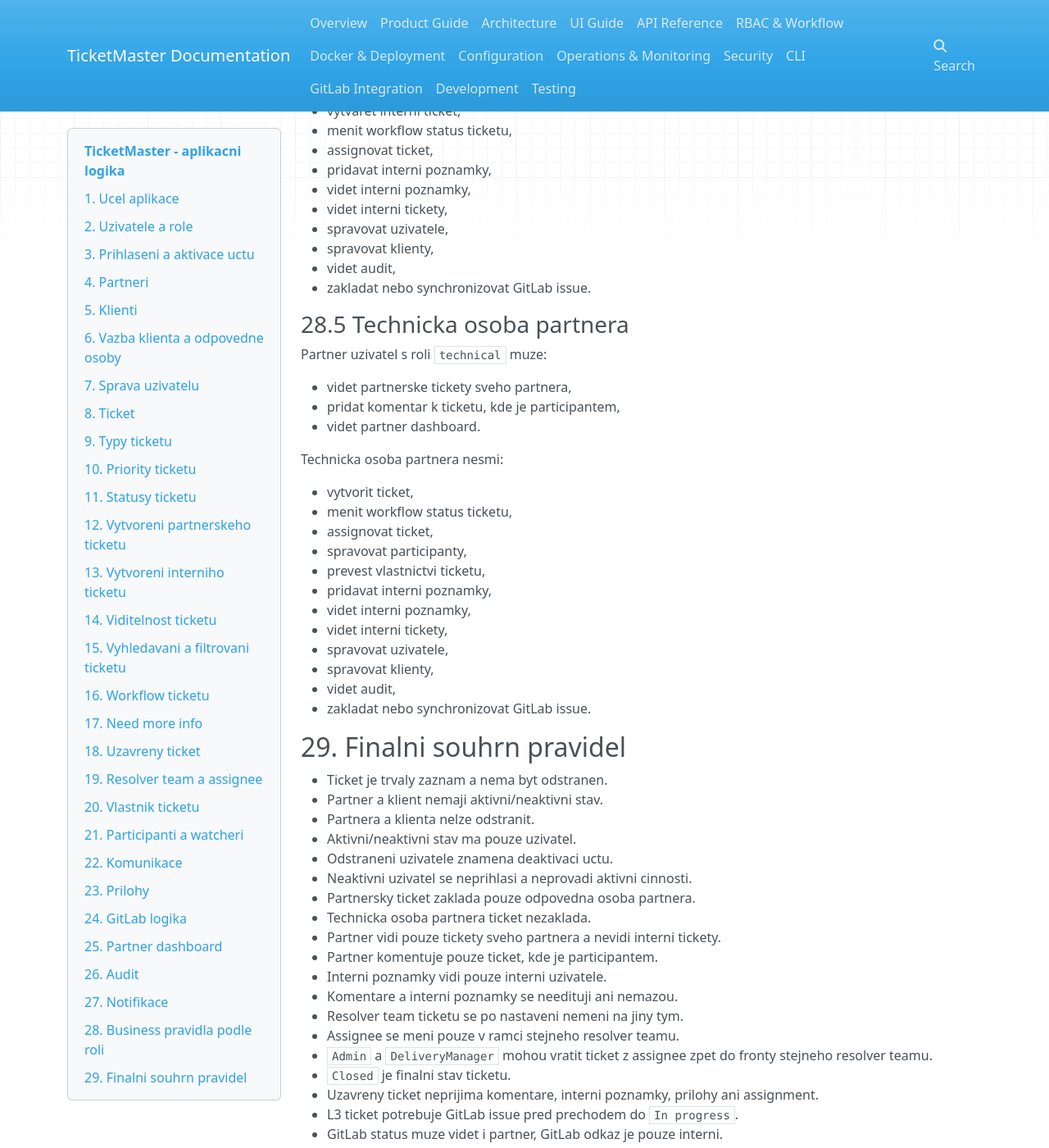
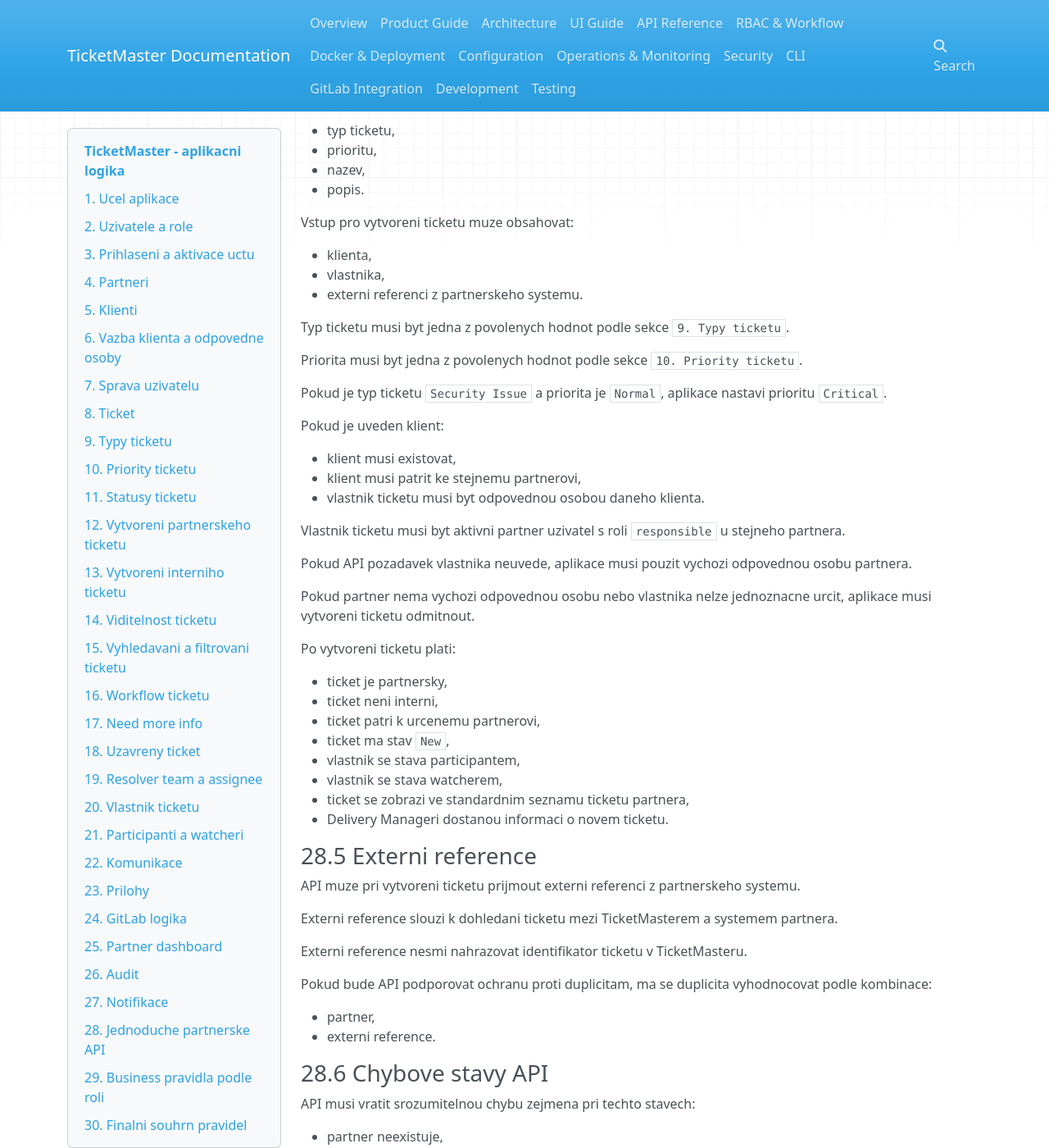
Before and after one commit to cermofi/ticketmaster, an MkDocs documentation site: the page built from docs/ticketmaster_aplikacni_logika.md, in a window 1280 px wide and 1400 px high, scrolled down 18823 px. Shown: the whole window at 82% size. Built offline with MkDocs 1.6.1, drawn with Linux system fonts in a browser that asks for light colours; nearby versions of some CDN libraries; some of the changed text lies outside the part shown.

Commit message:
Document initial partner API rules

```diff
--- a/docs/ticketmaster_aplikacni_logika.md
+++ b/docs/ticketmaster_aplikacni_logika.md
@@ -786,9 +786,170 @@
 
 Neuspesne notifikace lze znovu zpracovat uzivatelem s roli `Admin` nebo `DeliveryManager`.
 
-## 28. Business pravidla podle roli
+## 28. Jednoduche partnerske API
 
-### 28.1 Admin
+Aplikace ma poskytovat jednoduche API pro zakladni integraci partneru.
+
+Prvni verze API ma podporovat pouze:
+
+- vylistovani ticketu konkretniho partnera,
+- vytvoreni ticketu u konkretniho partnera.
+
+API nema v prvni verzi resit:
+
+- zmenu stavu ticketu,
+- assign ticketu,
+- unassign ticketu,
+- komentare,
+- interni poznamky,
+- prilohy,
+- spravu klientu,
+- spravu uzivatelu,
+- spravu participantu,
+- GitLab operace.
+
+### 28.1 Pristup k API
+
+API pristup musi byt vzdy vazany na konkretniho partnera.
+
+Volajici API nesmi ziskat ani vytvorit data jineho partnera.
+
+Pokud volajici pozada o partnera, ke kteremu nema opravneni, aplikace musi pozadavek odmitnout.
+
+API nesmi vracet interni tickety.
+
+API nesmi vracet interni poznamky.
+
+API nesmi vracet interni GitLab odkaz.
+
+API muze vracet GitLab status ticketu.
+
+### 28.2 Identifikace partnera
+
+Partner v API muze byt identifikovan:
+
+- internim identifikatorem partnera,
+- nebo unikatnim klicem partnera.
+
+Identifikace partnera musi byt jednoznacna.
+
+Pokud partner neexistuje, aplikace vrati chybu.
+
+### 28.3 Vylistovani ticketu partnera
+
+Operace vylistovani ticketu vraci pouze partnerske tickety daneho partnera.
+
+Vystup nesmi obsahovat:
+
+- tickety jinych partneru,
+- interni tickety,
+- interni poznamky,
+- interni GitLab odkazy.
+
+Seznam ticketu ma podporovat strankovani.
+
+Seznam ticketu ma podporovat zakladni filtry:
+
+- status,
+- priorita,
+- typ ticketu,
+- klient,
+- textove hledani.
+
+Tickety se radi od nejnovejsich.
+
+Kazdy ticket v seznamu ma obsahovat alespon:
+
+- identifikator ticketu,
+- nazev,
+- popis,
+- typ,
+- prioritu,
+- status,
+- klienta, pokud je nastaven,
+- vlastnika, pokud je dostupny,
+- GitLab status, pokud existuje,
+- datum vytvoreni,
+- datum posledni zmeny.
+
+### 28.4 Vytvoreni ticketu partnera
+
+Operace vytvoreni ticketu zaklada novy partnersky ticket pod konkretnim partnerem.
+
+Vstup pro vytvoreni ticketu musi obsahovat:
+
+- typ ticketu,
+- prioritu,
+- nazev,
+- popis.
+
+Vstup pro vytvoreni ticketu muze obsahovat:
+
+- klienta,
+- vlastnika,
+- externi referenci z partnerskeho systemu.
+
+Typ ticketu musi byt jedna z povolenych hodnot podle sekce `9. Typy ticketu`.
+
+Priorita musi byt jedna z povolenych hodnot podle sekce `10. Priority ticketu`.
+
+Pokud je typ ticketu `Security Issue` a priorita je `Normal`, aplikace nastavi prioritu `Critical`.
+
+Pokud je uveden klient:
+
+- klient musi existovat,
+- klient musi patrit ke stejnemu partnerovi,
+- vlastnik ticketu musi byt odpovednou osobou daneho klienta.
+
+Vlastnik ticketu musi byt aktivni partner uzivatel s roli `responsible` u stejneho partnera.
+
+Pokud API pozadavek vlastnika neuvede, aplikace musi pouzit vychozi odpovednou osobu partnera.
+
+Pokud partner nema vychozi odpovednou osobu nebo vlastnika nelze jednoznacne urcit, aplikace musi vytvoreni ticketu odmitnout.
+
+Po vytvoreni ticketu plati:
+
+- ticket je partnersky,
+- ticket neni interni,
+- ticket patri k urcenemu partnerovi,
+- ticket ma stav `New`,
+- vlastnik se stava participantem,
+- vlastnik se stava watcherem,
+- ticket se zobrazi ve standardnim seznamu ticketu partnera,
+- Delivery Manageri dostanou informaci o novem ticketu.
+
+### 28.5 Externi reference
+
+API muze pri vytvoreni ticketu prijmout externi referenci z partnerskeho systemu.
+
+Externi reference slouzi k dohledani ticketu mezi TicketMasterem a systemem partnera.
+
+Externi reference nesmi nahrazovat identifikator ticketu v TicketMasteru.
+
+Pokud bude API podporovat ochranu proti duplicitam, ma se duplicita vyhodnocovat podle kombinace:
+
+- partner,
+- externi reference.
+
+### 28.6 Chybove stavy API
+
+API musi vratit srozumitelnou chybu zejmena pri techto stavech:
+
+- partner neexistuje,
+- volajici nema opravneni k partnerovi,
+- typ ticketu neni povoleny,
+- priorita neni povolena,
+- klient neexistuje,
+- klient nepatri k partnerovi,
+- vlastnik neexistuje,
+- vlastnik neni aktivni,
+- vlastnik neni odpovedna osoba partnera,
+- vlastnik neni odpovedna osoba vybraneho klienta,
+- chybi povinne pole.
+
+## 29. Business pravidla podle roli
+
+### 29.1 Admin
 
 `Admin` muze:
 
@@ -906,7 +1067,7 @@
 - videt audit,
 - zakladat nebo synchronizovat GitLab issue.
 
-## 29. Finalni souhrn pravidel
+## 30. Finalni souhrn pravidel
 
 - Ticket je trvaly zaznam a nema byt odstranen.
 - Partner a klient nemaji aktivni/neaktivni stav.
@@ -927,3 +1088,4 @@
 - Uzavreny ticket neprijima komentare, interni poznamky, prilohy ani assignment.
 - L3 ticket potrebuje GitLab issue pred prechodem do `In progress`.
 - GitLab status muze videt i partner, GitLab odkaz je pouze interni.
+- Jednoduche partnerske API umi v prvni verzi pouze vylistovat tickety partnera a vytvorit ticket pod partnerem.
```
Also changed, not shown: other parts of docs/ticketmaster_aplikacni_logika.md (+4 -4 lines).
